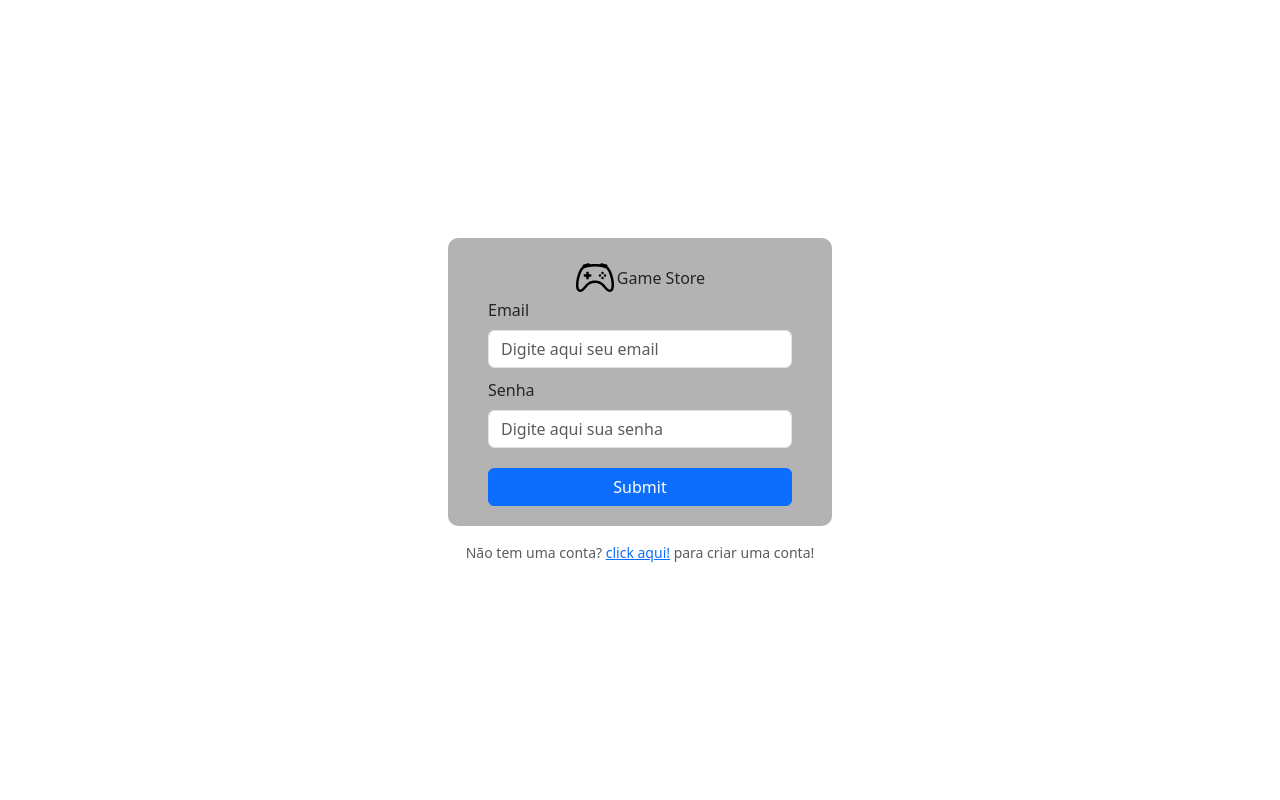
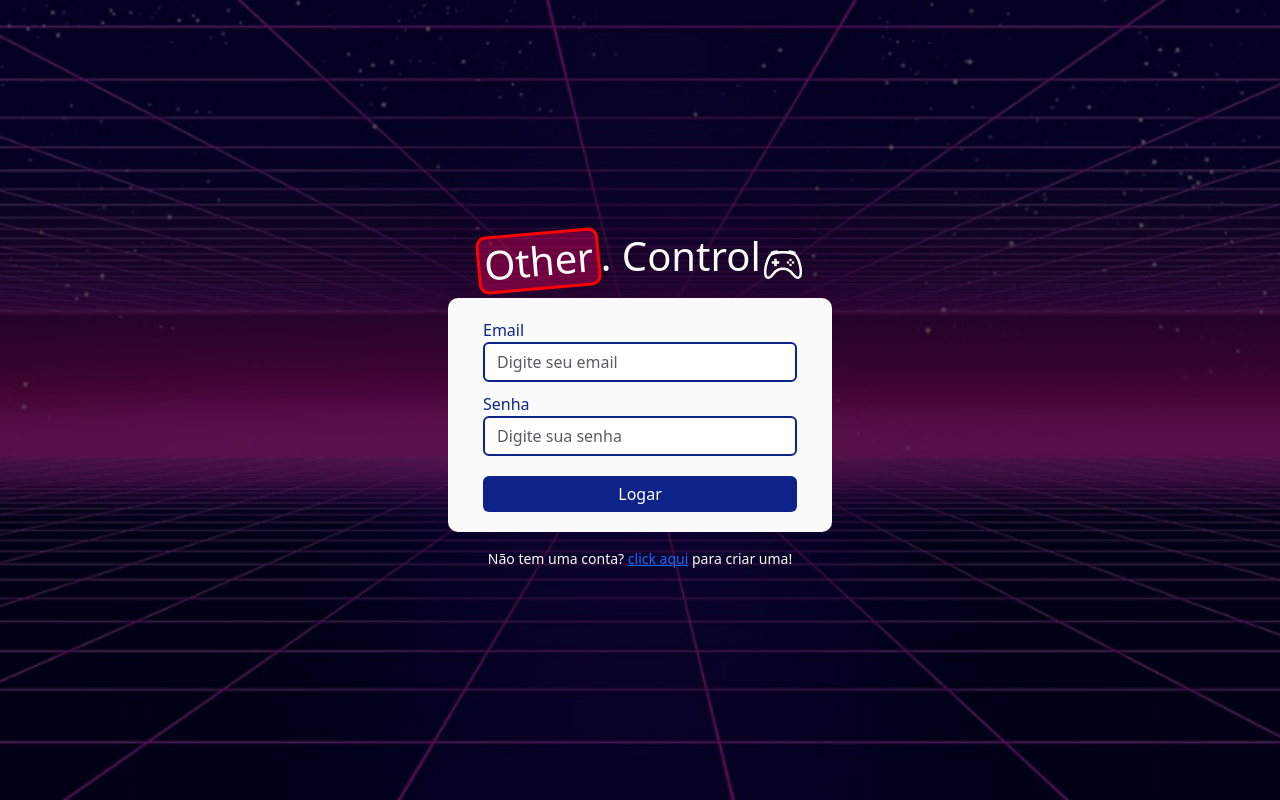
Before and after one commit to Xav86/projeto-E-commerce, a Vue app in the folder programa/client/: page /login in a window 1280 px wide. Built offline with nearby package versions, Linux system fonts and the light colour scheme.

Commit message:
remake da tela de login e feito armazenamento do tokne/trabalhando no alet de erro

```diff
--- /dev/null
+++ b/programa/client/src/components/logo/LogoComponent.vue
@@ -0,0 +1,51 @@
+<template>
+    <div>
+        <abbr title="Ir para pagina inicial" class="text-decoration-none">
+            <router-link class="navbar-brand logo" to="/">
+
+                <h1 class="d-flex"><div class="other">Other </div>. Control</h1>
+
+            <img src="@/assets/icons/controller-white.svg" alt="Controle na logo" class="icon"></router-link>
+        </abbr>
+    </div>
+</template>
+
+<script>
+export default {
+
+}
+</script>
+
+<style scoped>
+    .logo {
+        display: flex;
+        width: 100%;
+        justify-content: center;
+        flex-direction: row;
+        align-items: center;
+        gap: 2px;
+    }
+
+    .icon {
+        width: 40px;
+    }
+
+    .other {
+        display: flex;
+        align-items: center;
+        justify-content: center;
+
+        padding: 2px 4px;
+
+        background-color: #fa02615d;
+        border-radius: 10px;
+        border: 3px solid #ff0000;
+        rotate: -5deg;
+        transition: .1s;
+    }
+
+    .logo:hover .other {
+        border: 3px dashed #fa02615d;
+        rotate: 0deg;
+    }
+</style>
--- a/programa/client/src/views/LoginView.vue
+++ b/programa/client/src/views/LoginView.vue
@@ -1,33 +1,77 @@
 <template>
-  <div class="login">
-    <div class="login-content">
-        <div class="logo">
-            <img src="@/assets/icons/controller.svg" alt="Controle na logo" class="icon">
-            <router-link class="navbar-brand" to="/">Game Store</router-link>
+  <div class="background">
+    <div class="login">
+        <div v-if="this.error">
+            <div class="alert alert-danger d-flex align-items-center" role="alert">
+            <svg class="bi flex-shrink-0 me-2" role="img" aria-label="Danger:"><use xlink:href="#exclamation-triangle-fill"/></svg>
+            <div>
+                An example danger alert with an icon
+            </div>
         </div>
-        <form>
-            <label for="email" class="form-label">Email</label>
-            <input type="email" class="form-control" id="email" name="email" placeholder="Digite aqui seu email">
-
-            <label for="password" class="form-label">Senha</label>
-            <input type="password" class="form-control" id="password" name="password" placeholder="Digite aqui sua senha">
-
-            <button type="submit" class="btn btn-primary">Submit</button>
-
-        </form>
+        </div>
+        <div>
+            <logoComponent />
+        </div>
+        <div class="login-content">
+            <form @submit.prevent="logar()">
+                <label for="email" class="form-label">Email</label>
+                <input type="email" class="form-control" id="email" name="email" v-model="email" placeholder="Digite seu email" required>
+                <label for="password" class="form-label">Senha</label>
+                <input type="password" class="form-control" id="password" name="password" v-model="password" placeholder="Digite sua senha" required>
+                <button type="submit" class="btn btn-primary">Logar</button>
+            </form>
+        </div>
+        <div class="form-text mt-3">Não tem uma conta? <router-link to="/register">click aqui</router-link> para criar uma!</div>
     </div>
-    <div class="form-text mt-3">Não tem uma conta? <router-link to="/register">click aqui!</router-link> para criar uma conta!</div>
   </div>
 </template>
 
 <script>
+import axios from 'axios';
+import logoComponent from '@/components/logo/LogoComponent.vue';
 
 export default {
-    name: 'loginView'
+    name: 'loginView',
+    components: {
+        logoComponent
+    },
+    data() {
+        return {
+            email: '',
+            password: '',
+            error: false
+        }
+    },
+    methods: {
+        async logar() {
+            console.log("Email:", this.email);
+            console.log("Password:", this.password);
+
+            try {
+                const result = await axios.post('http://localhost:8919/login', {
+                    email: this.email,
+                    password: this.password
+                });
+
+                localStorage.setItem('token', result.data.token)
+                console.log(result)
+            } catch(error) {
+                console.log(error.response.data.error);
+            }
+
+        }
+    }
 }
 </script>
 
 <style scoped>
+    .background {
+        background-image: url('@/assets/images/retro-background.png');
+        background-repeat: no-repeat;
+        background-size: cover;
+        background-position-x: center;
+    }
+
     .login {
         display: flex;
         flex-direction: column;
@@ -35,26 +79,52 @@ export default {
         justify-content: center;
         width: 100%;
         height: 100vh;
+
+        color: #fafafa;
+        background-color: #000000a3;
     }
 
     .login-content {
         display: flex;
         flex-direction: column;
+        justify-content: center;
         width: 30%;
-        justify-content: center;
-        padding: 20px 40px;
-        background-color: #b3b3b3;
+        min-width: 330px;
+        max-width: 30%;
+
+        padding: 20px 35px;
         border-radius: 10px;
-        min-width: 375px;
+        background-color: #fafafa;
+    }
+
+    label {
+        margin: 0;
+        color: #0d2388;
     }
 
     .login-content input {
         margin-bottom: 10px;
+        border: 2px solid #0d2388;
     }
 
     .login-content button {
         margin-top: 10px;
         width: 100%;
+
+        background-color: #0d2388;
+        border: none;
+    }
+
+    .login-content button:hover {
+        margin-top: 10px;
+        width: 100%;
+
+        background-color: #360099;
+        border: none;
+    }
+
+    .form-text {
+        color: #fafafa;
     }
 
     .align-center {
@@ -64,17 +134,4 @@ export default {
         justify-content: center;
     }
 
-    .logo {
-        display: flex;
-        width: 100%;
-        justify-content: center;
-        flex-direction: row;
-        align-items: center;
-        gap: 2px;
-    }
-
-    .icon {
-        width: 40px;
-    }
-
 </style>
```
Also changed, not shown: programa/client/src/assets/icons/controller-white.svg (added), programa/client/src/assets/images/retro-background.png (added).
